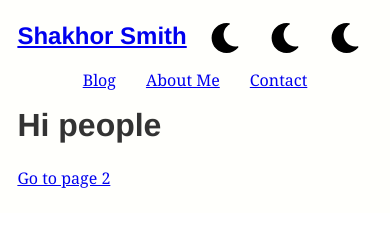
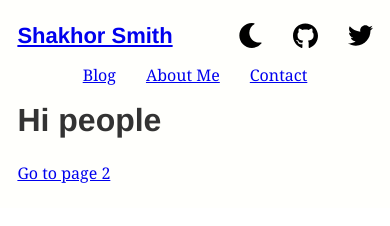
Before and after one commit to smithmanny/Portfolio, a Gatsby site: page / in a window 390 px wide. Built offline with nearby package versions, Linux system fonts and the light colour scheme; Gatsby itself is replaced by a stand-in of ours.

Commit message:
Added some media queries adjustment

```diff
--- a/src/components/Header/SocialLinks.js
+++ b/src/components/Header/SocialLinks.js
@@ -1,54 +1,48 @@
 import React from 'react'
 import styled from 'styled-components'
 
+import { media } from '../../utils/utils'
+
 import Moon from '../../images/moon.svg'
+import Github from '../../images/github.svg'
+import Twitter from '../../images/twitter.svg'
 
 const SocialLinks = () => {
-  const links = [
-    {
-      icon: 'moon',
-      action: 'toggle theme func',
-    },
-    {
-      icon: 'github',
-      route: 'https://github.com/smithmanny',
-    },
-    {
-      icon: 'twitter',
-      route: 'https://twitter.com/smithmanny',
-    }
-  ]
-
   return (
-    <div style={{ display: 'flex' }}>
-      {links.map(link => {
-          if (!link.route) {
-            return (
-              <SocialLink key={link.icon}>
-                <img src={Moon} alt={link.icon} style={{ width: '100%' }} />
-              </SocialLink>
-            )
-          }
-
-          return (
-            <SocialLink key={link.icon}>
-              <img src={Moon} alt={link.icon} style={{ width: '100%' }} />
-            </SocialLink>
-        )}
-      )}
-    </div>
+    <SocialWrapper>
+      <SocialLink>
+        <img src={Moon} alt="Toggle Background" style={{ width: '100%' }} />
+      </SocialLink>
+      <SocialLink>
+        <img src={Github} alt="Github" style={{ width: '100%' }} />
+      </SocialLink>
+      <SocialLink>
+        <img src={Twitter} alt="Twitter" style={{ width: '100%' }} />
+      </SocialLink>
+    </SocialWrapper>
   )
 }
+
+const SocialWrapper = styled.div`
+  display: flex;
+  justify-content: flex-end;
+  grid-column: 3 / 4;
+  grid-row: 1;
+
+  ${ media.mobile`
+    grid-column: 2 / 3;
+  ` }
+`
 
 const SocialLink = styled.li`
   list-style-type: none;
   margin: 0 15px;
-  width: 30px;
-  height: 30px;
+  width: 25px;
+  height: 25px;
 
   :last-child {
     margin-right: 0;
   }
 `
 
-export default SocialLinks;
+export default SocialLinks
--- a/src/components/Header/index.js
+++ b/src/components/Header/index.js
@@ -1,32 +1,56 @@
 import React from 'react'
-import { Link } from 'gatsby'
+import styled from 'styled-components'
+
+import { media } from '../../utils/utils'
 
 import SocialLinks from './SocialLinks'
 import { StyledLink } from '../shared/StyledLink'
 
 const Header = ({ menuLinks, siteTitle }) => (
-  <nav
-    style={{
-      display: 'grid',
-      gridTemplateColumns: '50% 50%',
-    }}
-  >
-    <h1 style={{ margin: 0, fontSize: 24 }}>
-      <Link to="/">
+  <Nav>
+    <h2 style={{ margin: 0, fontSize: 22 }}>
+      <StyledLink to="/">
         {siteTitle}
-      </Link>
-    </h1>
+      </StyledLink>
+    </h2>
 
     <SocialLinks />
 
-    <ul style={{ display: 'flex', alignContent: 'center', justifyContent: 'center', margin: '1rem 0', gridColumn: '1 / span 2' }}>
+    <HeaderLink>
       {menuLinks.map(link =>
         <li key={link.name} style={{ 'listStyleType': 'none', margin: '0 15px' }}>
           <StyledLink to={link.link}>{link.name}</StyledLink>
         </li>
       )}
-    </ul>
-  </nav>
+    </HeaderLink>
+  </Nav>
 )
 
+const Nav = styled.nav`
+  display: grid;
+  grid-template-columns: repeat(3, auto);
+  align-items: center;
+
+  ${ media.mobile`grid-template-columns: 50% 50%;` }
+`
+
+const HeaderLink = styled.ul`
+  display: flex;
+  align-content: center;
+  justify-content: center;
+  margin: 1rem 0;
+  grid-column: 2 / 3;
+  grid-row: 1;
+
+  ${ media.tablet`
+    grid-column: 1 / span 3;
+    grid-row: 2;
+  ` }
+
+  ${ media.mobile`
+    grid-column: 1 / span 3;
+    grid-row: 2;
+  ` }
+`
+
 export default Header
--- a/src/components/shared/StyledLink.js
+++ b/src/components/shared/StyledLink.js
@@ -1,8 +1,11 @@
-import React from 'react'
 import { Link } from 'gatsby'
 import styled from 'styled-components'
 
 export const StyledLink = styled(Link)`
   text-shadow: none;
   background-image: none;
+
+  :hover {
+    text-decoration: underline;
+  }
 `
--- a/src/utils/typography.js
+++ b/src/utils/typography.js
@@ -4,7 +4,7 @@ import twinPeaksTheme from 'typography-theme-twin-peaks'
 const typography = new Typography(twinPeaksTheme)
 
 // Hot reload typography in development.
-if (process.env.NODE_ENV !== "production") {
+if (process.env.NODE_ENV !== 'production') {
   typography.injectStyles()
 }
 
--- /dev/null
+++ b/src/utils/utils.js
@@ -0,0 +1,18 @@
+import { css } from 'styled-components'
+
+export const sizes = {
+  desktop: 992,
+  tablet: 768,
+  mobile: 580,
+}
+
+// Iterate through the sizes and create a media template
+export const media = Object.keys(sizes).reduce((acc, label) => {
+  acc[label] = (...args) => css`
+    @media (max-width: ${ sizes[label] / 16 }em) {
+      ${ css(...args) }
+    }
+  `
+
+  return acc
+}, {})
```
Also changed, not shown: .eslintrc.js.
